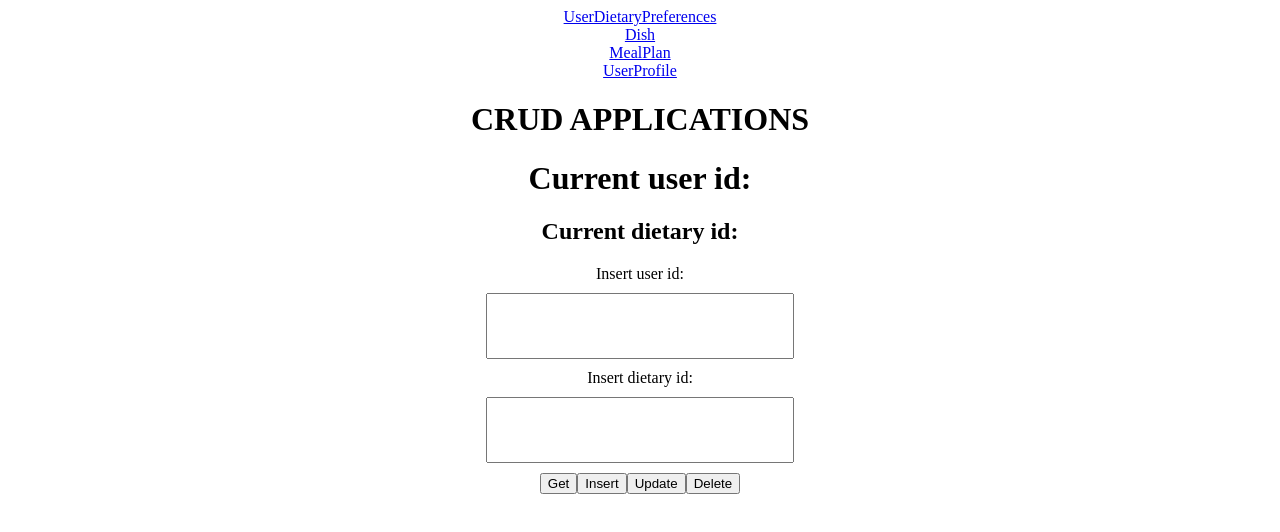
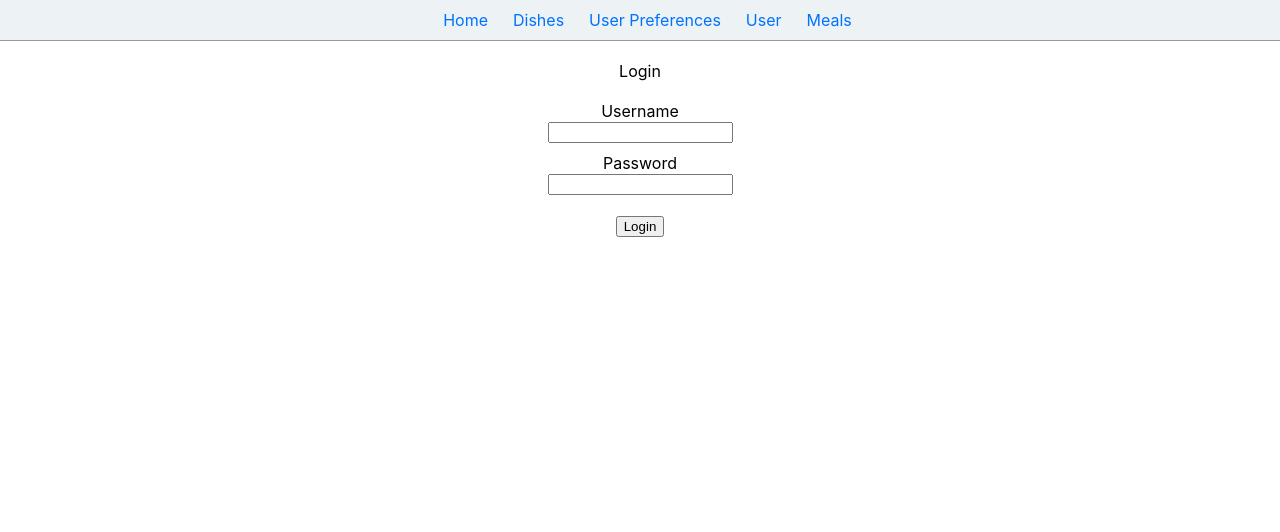
Before and after one commit to kzhang23187/McDB, a React (Create React App) app in the folder frontend/: page / in a window 1280 px wide. Shown: the top 532 px of the page. Built offline with nearby package versions, Linux system fonts and the light colour scheme.

Commit message:
Added login and home page

```diff
--- a/frontend/src/App.css
+++ b/frontend/src/App.css
@@ -1,6 +1,122 @@
 .App {
   text-align: center;
 
+}
+
+body {
+  margin: 0;
+  font-family: -apple-system, BlinkMacSystemFont, "Segoe UI", "Roboto", "Oxygen",
+    "Ubuntu", "Cantarell", "Fira Sans", "Droid Sans", "Helvetica Neue",
+    sans-serif;
+  -webkit-font-smoothing: antialiased;
+  -moz-osx-font-smoothing: grayscale;
+}
+
+code {
+  font-family: source-code-pro, Menlo, Monaco, Consolas, "Courier New",
+    monospace;
+}
+
+.content {
+  padding: 20px;
+}
+
+.header {
+  padding: 10px;
+  background: #edf2f4;
+  border-bottom: 1px solid #999;
+}
+.header a {
+  color: #0072ff;
+  text-decoration: none;
+  margin-left: 20px;
+  margin-right: 5px;
+}
+.header a:hover {
+  color: #8a0f53;
+}
+.header small {
+  color: #666;
+}
+.header .active {
+  color: #2c7613;
+}
+1
+2
+3
+4
+5
+6
+7
+8
+9
+10
+11
+12
+13
+14
+15
+16
+17
+18
+19
+20
+21
+22
+23
+24
+25
+26
+27
+28
+29
+30
+31
+32
+33
+34
+35
+36
+37
+38
+
+body {
+  margin: 0;
+  font-family: -apple-system, BlinkMacSystemFont, "Segoe UI", "Roboto", "Oxygen",
+    "Ubuntu", "Cantarell", "Fira Sans", "Droid Sans", "Helvetica Neue",
+    sans-serif;
+  -webkit-font-smoothing: antialiased;
+  -moz-osx-font-smoothing: grayscale;
+}
+
+code {
+  font-family: source-code-pro, Menlo, Monaco, Consolas, "Courier New",
+    monospace;
+}
+
+.content {
+  padding: 20px;
+}
+
+.header {
+  padding: 10px;
+  background: #edf2f4;
+  border-bottom: 1px solid #999;
+}
+.header a {
+  color: #0072ff;
+  text-decoration: none;
+  margin-left: 20px;
+  margin-right: 5px;
+}
+.header a:hover {
+  color: #8a0f53;
+}
+.header small {
+  color: #666;
+}
+.header .active {
+  color: #2c7613;
 }
 
 .form {
--- a/frontend/src/App.js
+++ b/frontend/src/App.js
@@ -1,6 +1,6 @@
 import './App.css';
 import React, {Component} from "react";
-import { BrowserRouter, Route, Switch } from 'react-router-dom';
+import { BrowserRouter, Route, Switch, NavLink} from 'react-router-dom';
 
 import UserDietaryPreferences from './components/UserDietaryPreferences.js';
 import Dish from './components/Dish.js';
@@ -8,20 +8,32 @@ import UserProfile from './components/UserProfile.js';
 import Meals from './components/Meals.js';
 import Error from './components/Error.js';
 import Navigation from './components/Navigation.js';
+import Login from './components/Login.js'
+import Home from './components/Home.js'
 
 class App extends Component {
   render() {
     return (
        <BrowserRouter>
-        <div>
-          <Navigation />
+        <div className="App">
+          <div className="header">
+            <NavLink exact activeClassName="active" to="/home">Home</NavLink>
+            <NavLink activeClassName="active" to="/dish">Dishes</NavLink>
+            <NavLink activeClassName="active" to="/dietpref">User Preferences</NavLink>
+            <NavLink activeClassName="active" to="/user">User</NavLink>
+            <NavLink activeClassName="active" to="/meal">Meals</NavLink>
+          </div>
+          <div className="content">
             <Switch>
-             <Route path="/" component={UserDietaryPreferences} exact/>
+             <Route path="/" component={Login} exact/>
+             <Route path="/home" component={Home}/>
+             <Route path="/dietpref" component={UserDietaryPreferences} />
              <Route path="/dish" component={Dish}/>
              <Route path="/user" component={UserProfile}/>
              <Route path="/meal" component={Meals}/>
             <Route component={Error}/>
            </Switch>
+          </div>
         </div>
       </BrowserRouter>
     );
--- a/frontend/src/components/Home.js
+++ b/frontend/src/components/Home.js
@@ -2,22 +2,26 @@ import '../App.css';
 import React, {useState, useEffect} from "react";
 import Axios from 'axios';
 
-const Home = () => {
+var username;
+const Home = (props) => {
+    if (username == null) {
+        username = props.location.state.username;
+    }
     const [nutrientList, setNutrientList] = useState([]);
-    const getNutrients = () => {
-        Axios.get('http://localhost:3002/api/get').then((response) => {
+    useEffect(() => {
+        Axios.get(`http://localhost:3002/api/get/macroValues/${username}`).then((response) => {
           setNutrientList(response.data)
         })
-    }
+    },[])
+
     return (
         <div className="App">
-            <h1> CRUD APPLICATIONS</h1>
-            <button onClick={getNutrients}> Get </button>
+            <h1> Welcome, {username}</h1>
             {nutrientList.map((val) => {
               return (
                 <div className = "card">
                   <h1> Nutrient: {val.nutrient_name} </h1>
-                  <p> About: {val.nutrient_description}</p>
+                  <p> Weekly Avg: {val.amount}</p>
                 </div>
               );
             })}
--- /dev/null
+++ b/frontend/src/components/Login.js
@@ -0,0 +1,49 @@
+import React, { useState } from 'react';
+import { useHistory } from "react-router-dom";
+
+function Login(props) {
+  const [username, setUserName] = useState('');
+  const password = useFormInput('');
+  const [error, setError] = useState(null);
+  const [loading, setLoading] = useState(false);
+
+  // handle button click of login form
+  const handleLogin = () => {
+      props.history.push({
+          pathname: '/home',
+      state: { username: username }
+      });
+  }
+
+  return (
+    <div>
+      Login<br /><br />
+      <div>
+        Username<br />
+        <input type="text" autoComplete="new-password" onChange={(e) => {
+                    setUserName(e.target.value)
+                } }/>
+      </div>
+      <div style={{ marginTop: 10 }}>
+        Password<br />
+        <input type="password" {...password} autoComplete="new-password" />
+      </div>
+      {error && <><small style={{ color: 'red' }}>{error}</small><br /></>}<br />
+      <input type="button" value={loading ? 'Loading...' : 'Login'} onClick={handleLogin} disabled={loading} /><br />
+    </div>
+  );
+}
+
+const useFormInput = initialValue => {
+  const [value, setValue] = useState(initialValue);
+
+  const handleChange = e => {
+    setValue(e.target.value);
+  }
+  return {
+    value,
+    onChange: handleChange
+  }
+}
+
+export default Login;
```
Also changed, not shown: frontend/src/Utils/Common.js (added, +23 -0 lines), 1 other file (tests, documents, lock files or other folders).
